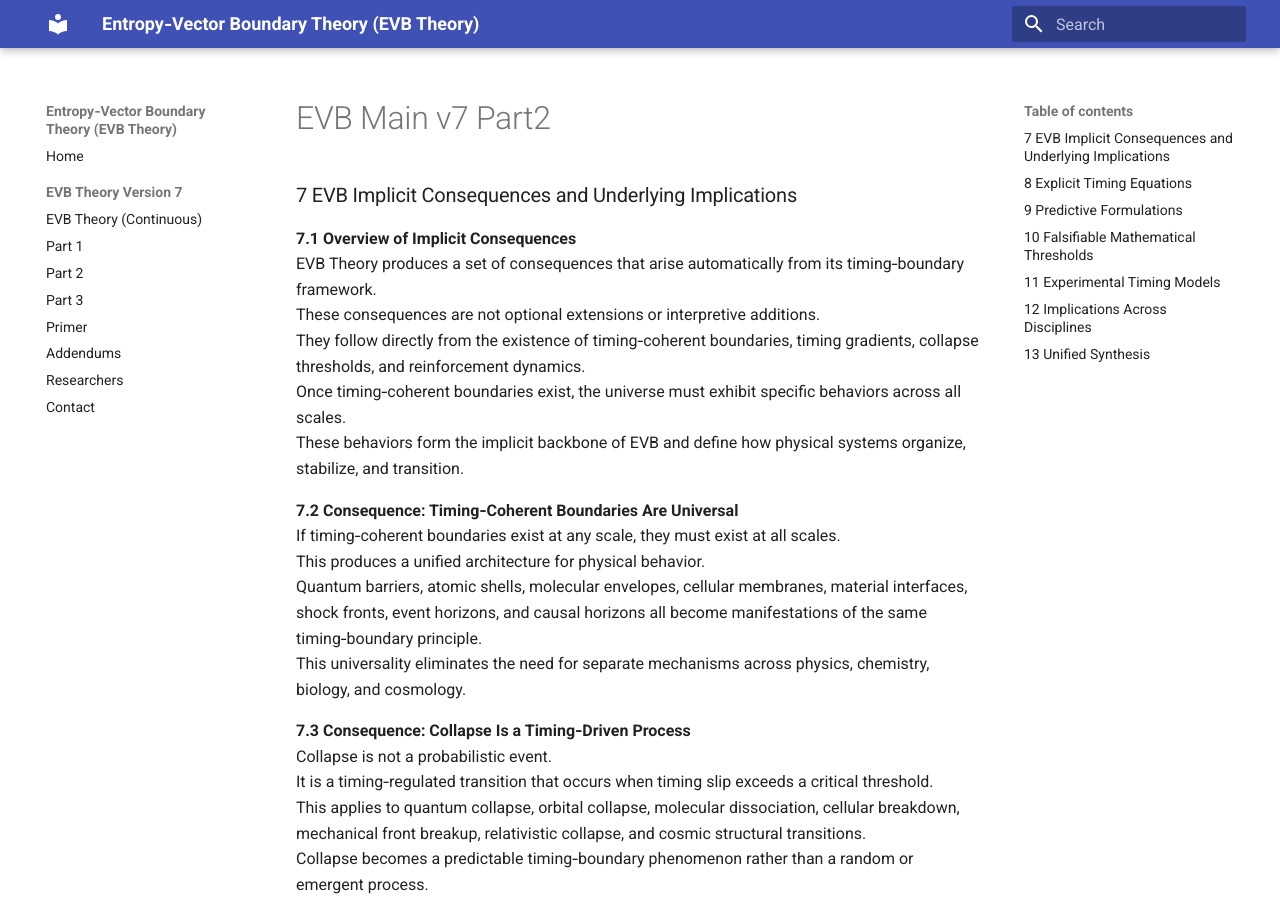
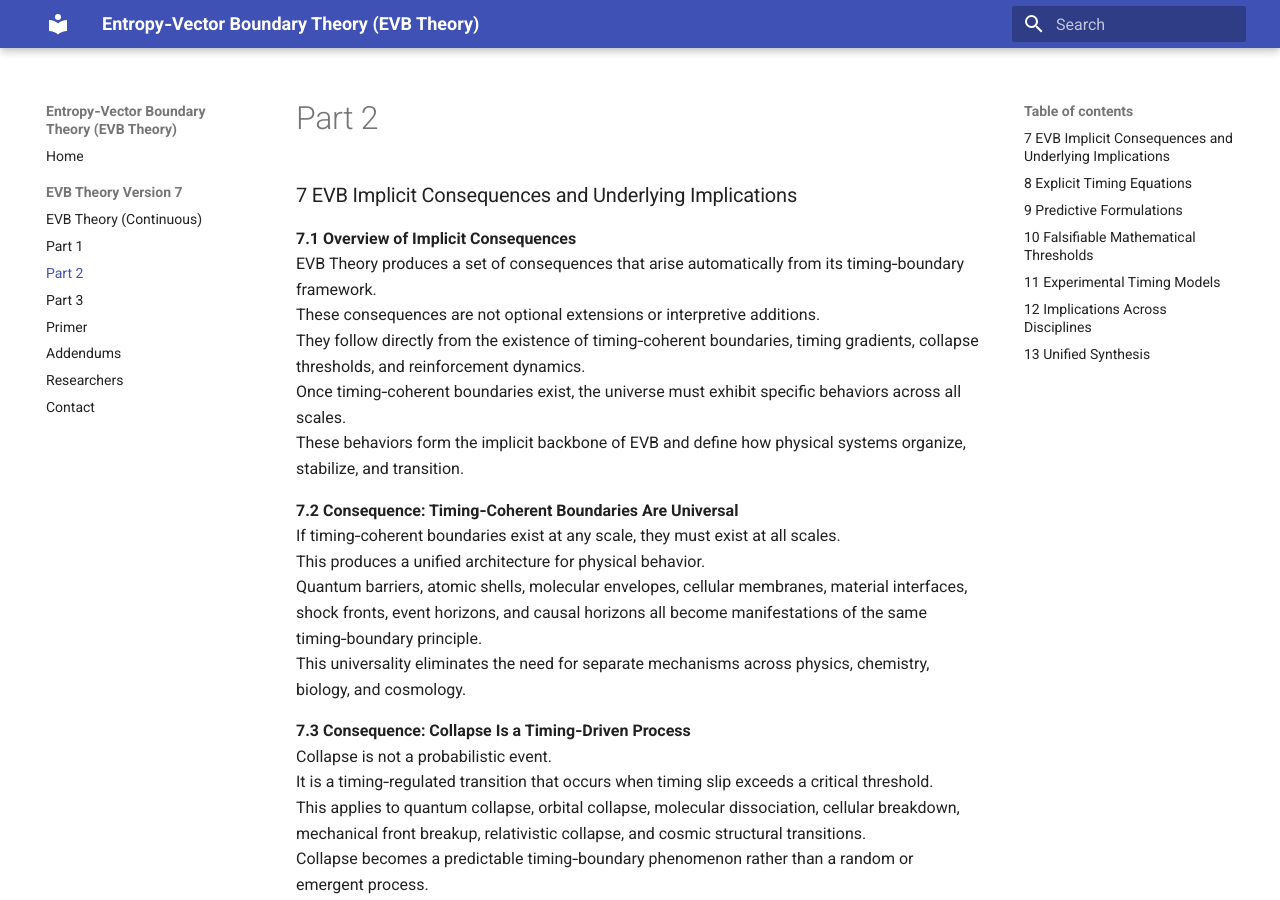
Before and after one commit to evbene/evb-theory, an MkDocs documentation site: the page built from docs/EVB_Main_v7_Part2.md, in a window 1280 px wide and 900 px high. Built offline with MkDocs 1.6.1 and Material for MkDocs 9.7.7, drawn with Linux system fonts in a browser that asks for light colours.

Commit message:
Update mkdocs.yml

```diff
--- a/mkdocs.yml
+++ b/mkdocs.yml
@@ -23,8 +23,8 @@ nav:
 
   - EVB Theory Version 7:
       - EVB Theory (Continuous): EVB_Main_v7_Continuous.md
-      - Part 1: EVB_Main_v7_part2.md
-      - Part 2: EVB_Main_v7_Part1.md
+      - Part 1: EVB_Main_v7_part1.md
+      - Part 2: EVB_Main_v7_Part2.md
       - Part 3: EVB_Main_v7_Part3.md
       - Primer: EVB_Primer_v7.md
       - Addendums: EVB_Addendums_v7.md
```
